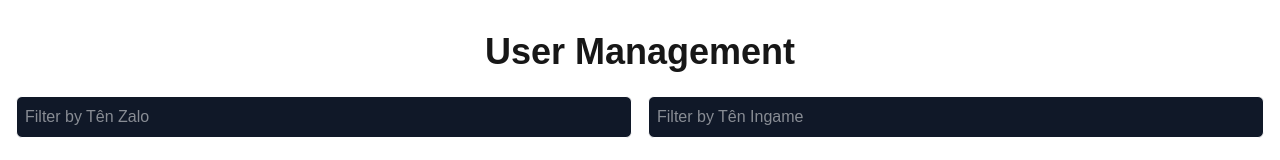
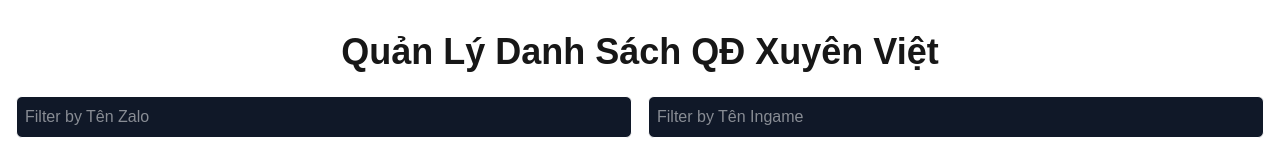
Before and after one commit to hqnguyen1998/xuyenviet, a Next.js app: page / in a window 1280 px wide. Shown: the top 160 px of the page. Built offline with nearby package versions, Linux system fonts and the light colour scheme; no server answers; the database is empty.

Commit message:
Edit Actions Buttons, Header Title

```diff
--- a/src/app/page.js
+++ b/src/app/page.js
@@ -70,7 +70,7 @@
                 animate={{ opacity: 1, y: 0 }}
                 transition={{ duration: 0.5 }}
             >
-                User Management
+                Quản Lý Danh Sách QĐ Xuyên Việt
             </motion.h1>
 
             {/* Filters */}
@@ -118,9 +118,9 @@
                             <tr key={user._id} className="border-b border-gray-600 hover:bg-gray-700">
                                 <td className="border p-3">{user.zaloName}</td>
                                 <td className="border p-3">{user.ingameName}</td>
-                                <td className="border p-3">
-                                    <button className="bg-green-500 text-white p-2 rounded-md mr-2" onClick={() => editUser(user)}>Edit</button>
-                                    <button className="bg-red-500 text-white p-2 rounded-md" onClick={() => setConfirmDelete(user._id)}>Delete</button>
+                                <td className="border p-3 flex gap-2">
+                                    <button className="bg-green-500 text-white p-2 rounded-md mr-2" onClick={() => editUser(user)}>Chỉnh sửa</button>
+                                    <button className="bg-red-500 text-white p-2 rounded-md" onClick={() => setConfirmDelete(user._id)}>Xoá</button>
                                 </td>
                             </tr>
                         ))}
```
